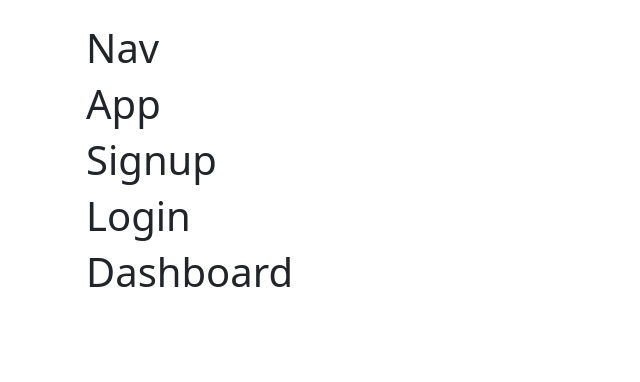
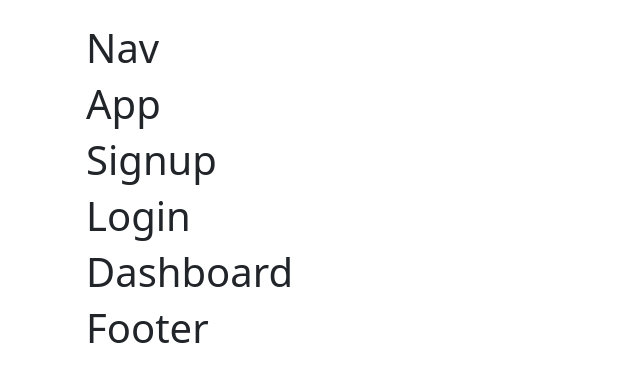
Before and after one commit to fm-anderson/react-links-app, a React (Vite) app: page /signup in a window 1280 px wide. Shown: the top 382 px of the page, without its empty margins (0-640 px from the left). Built offline with nearby package versions, Linux system fonts and the light colour scheme.

Commit message:
new component: Footer

```diff
--- a/src/App.jsx
+++ b/src/App.jsx
@@ -1,4 +1,5 @@
 import Nav from './components/Nav';
+import Footer from './components/Footer';
 import Dashboard from './pages/Dashboard';
 import Login from './pages/Login';
 import Signup from './pages/Signup';
@@ -11,6 +12,7 @@
       <Signup />
       <Login />
       <Dashboard />
+      <Footer />
     </div>
   );
 }
--- /dev/null
+++ b/src/components/Footer.jsx
@@ -0,0 +1,9 @@
+function Footer() {
+  return (
+    <div>
+      <h1>Footer</h1>
+    </div>
+  );
+}
+
+export default Footer;
```
